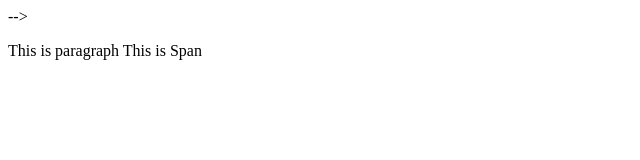
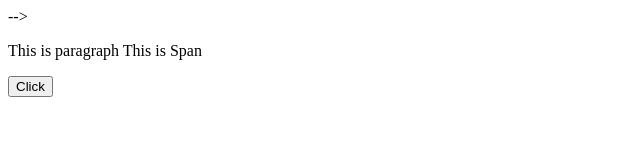
Before and after one commit to OldafTarotus/java-script-course, a plain HTML site: page index.html in a window 1280 px wide. Shown: the whole page, without its empty margins (0-640 px from the left). Drawn offline with Linux system fonts and the light colour scheme.

```diff
--- a/index.html
+++ b/index.html
@@ -66,6 +66,7 @@
       <!-- <span class="three">three</span> --> -->
     <!-- </div> -->
     <p>This is paragraph<span> This is Span</span></p>
+    <button>Click</button>
     <script src="js/main.js"></script>
   </body>
 </html>
```
Also changed, not shown: js/main.js (+38 -0 lines).
